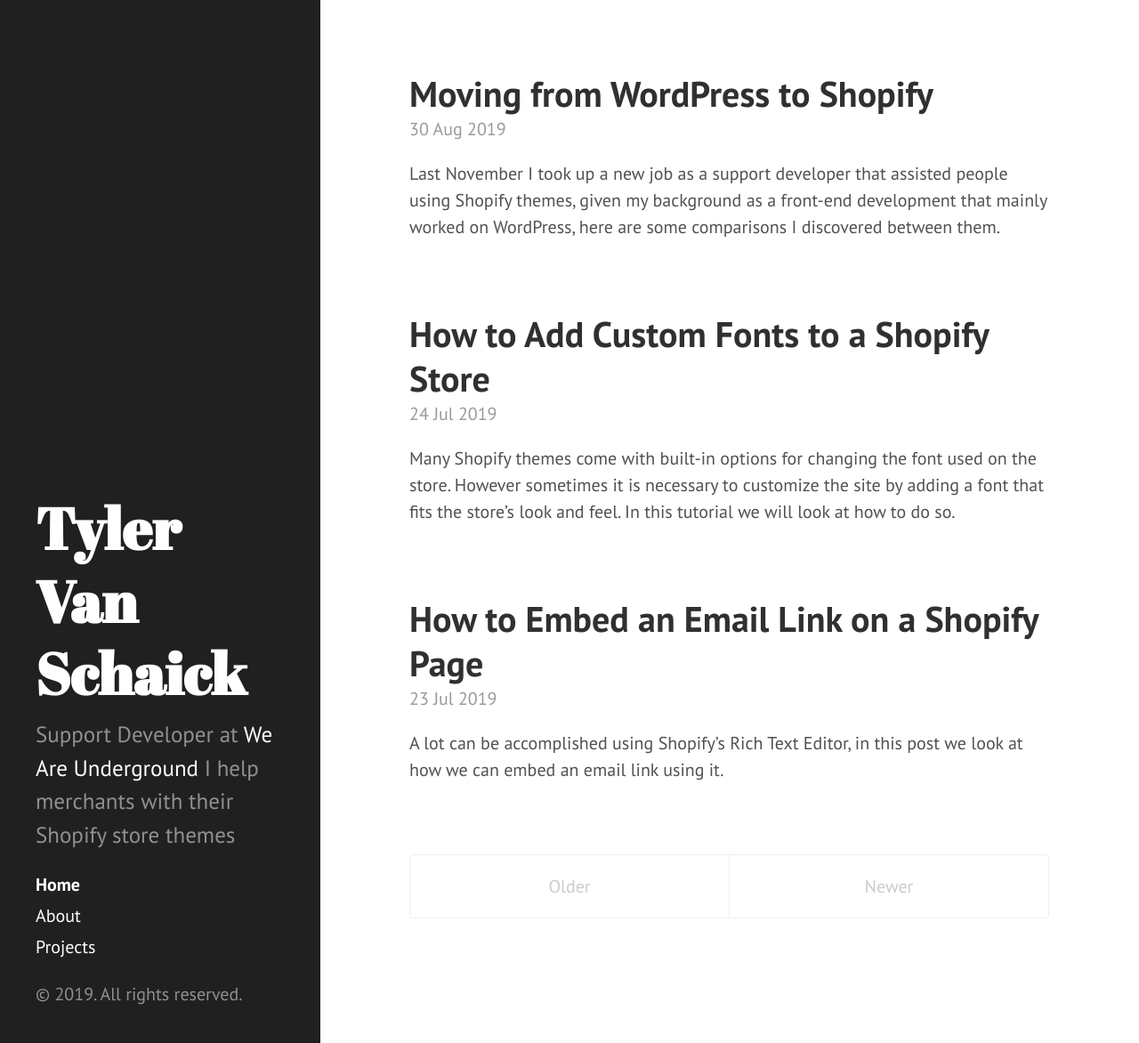
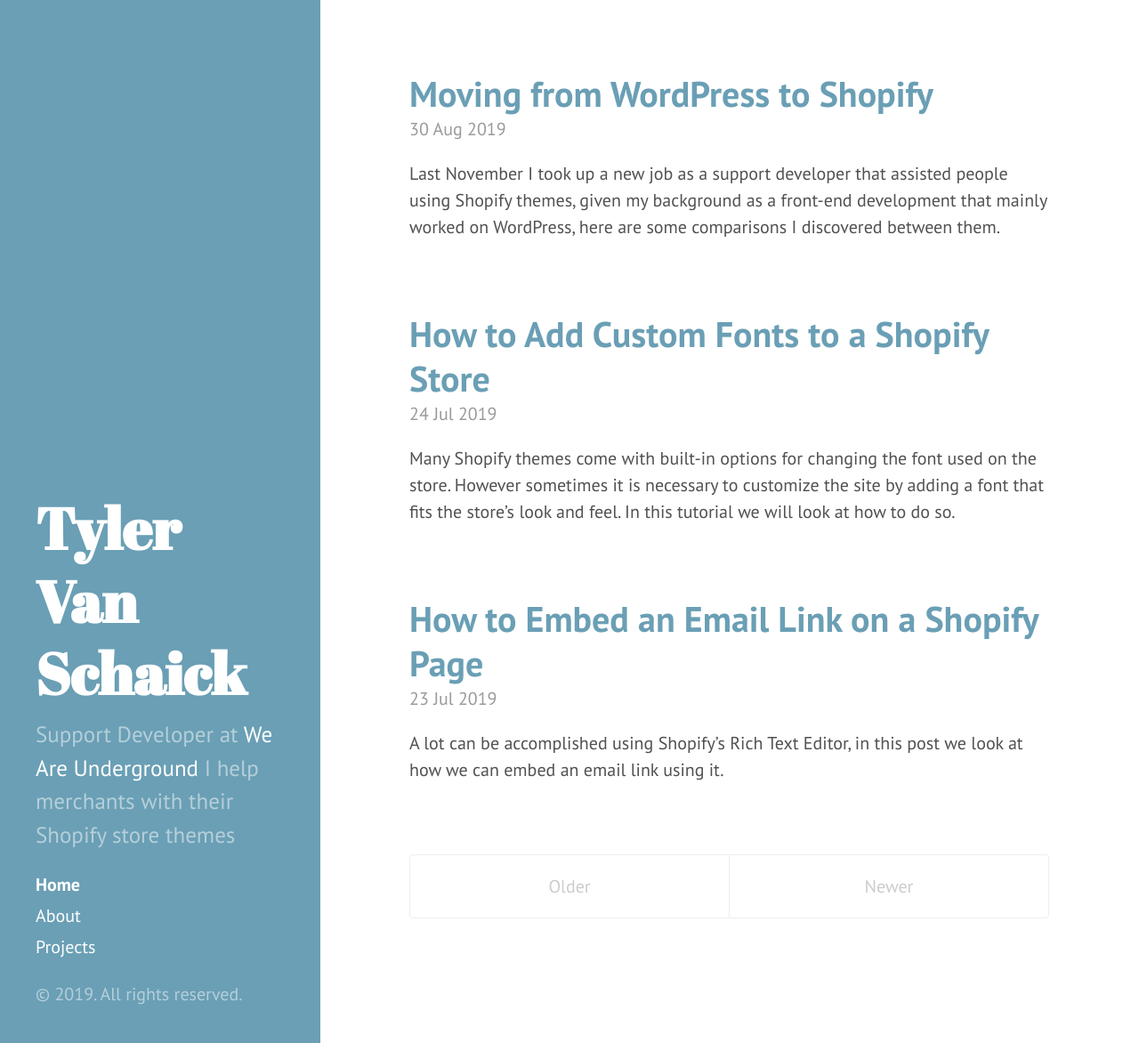
Before and after one commit to tyler-vs/tyler-vs.github.io, a Jekyll site: the page built from index.html, in a window 1280 px wide and 1172 px high. Shown: the whole window at 89% size. Built offline with Jekyll 4.4.1, drawn with Linux system fonts in a browser that asks for light colours; the list of posts is cut into pages by our own code.

Commit message:
Update default.html to support displaying schema class value

```diff
--- a/_layouts/default.html
+++ b/_layouts/default.html
@@ -3,7 +3,7 @@
 
   {% include head.html %}
 
-  <body>
+  <body {% if site.theme.base_color %}class="{{ site.theme.base_color }}"{% endif %}>
 
     {% include sidebar.html %}
 
```
